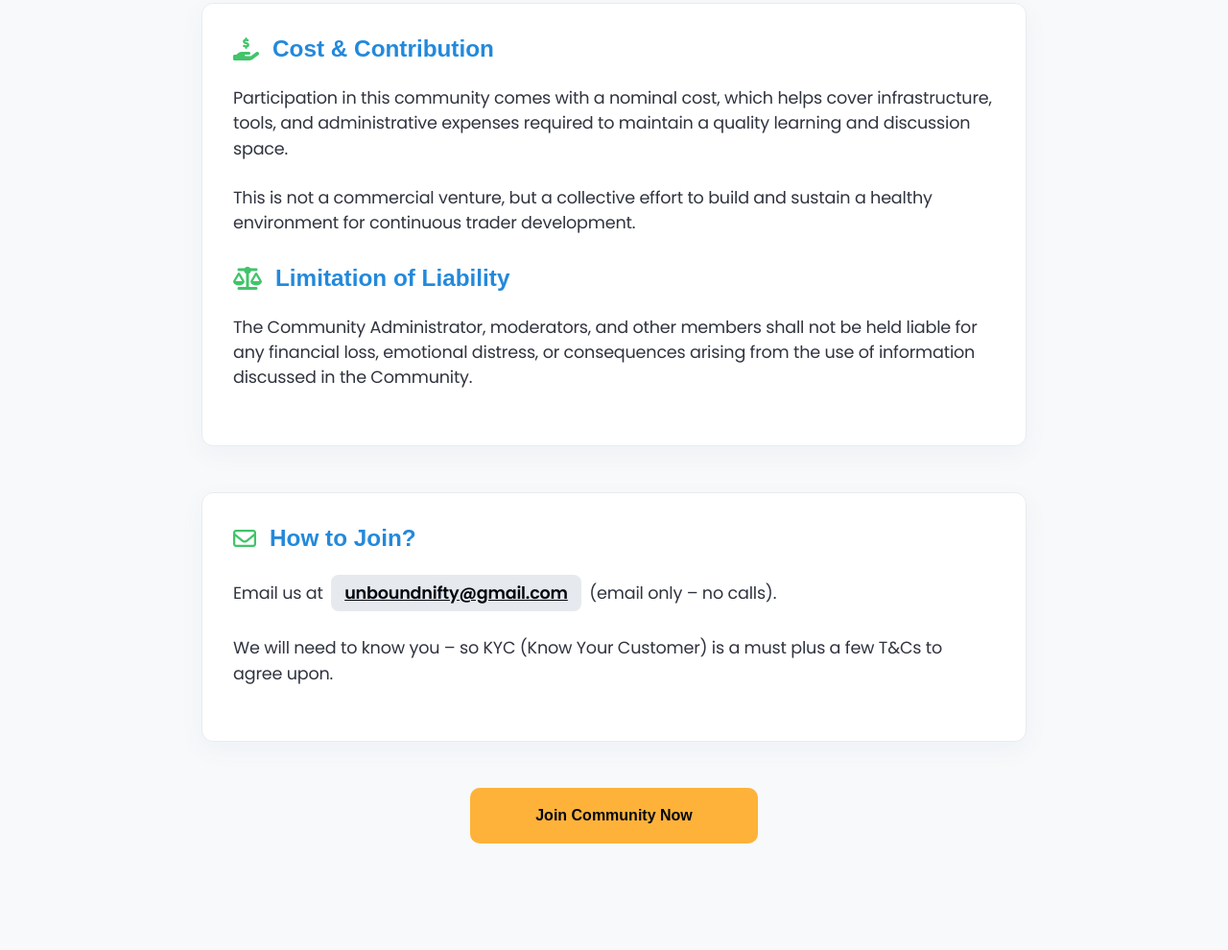
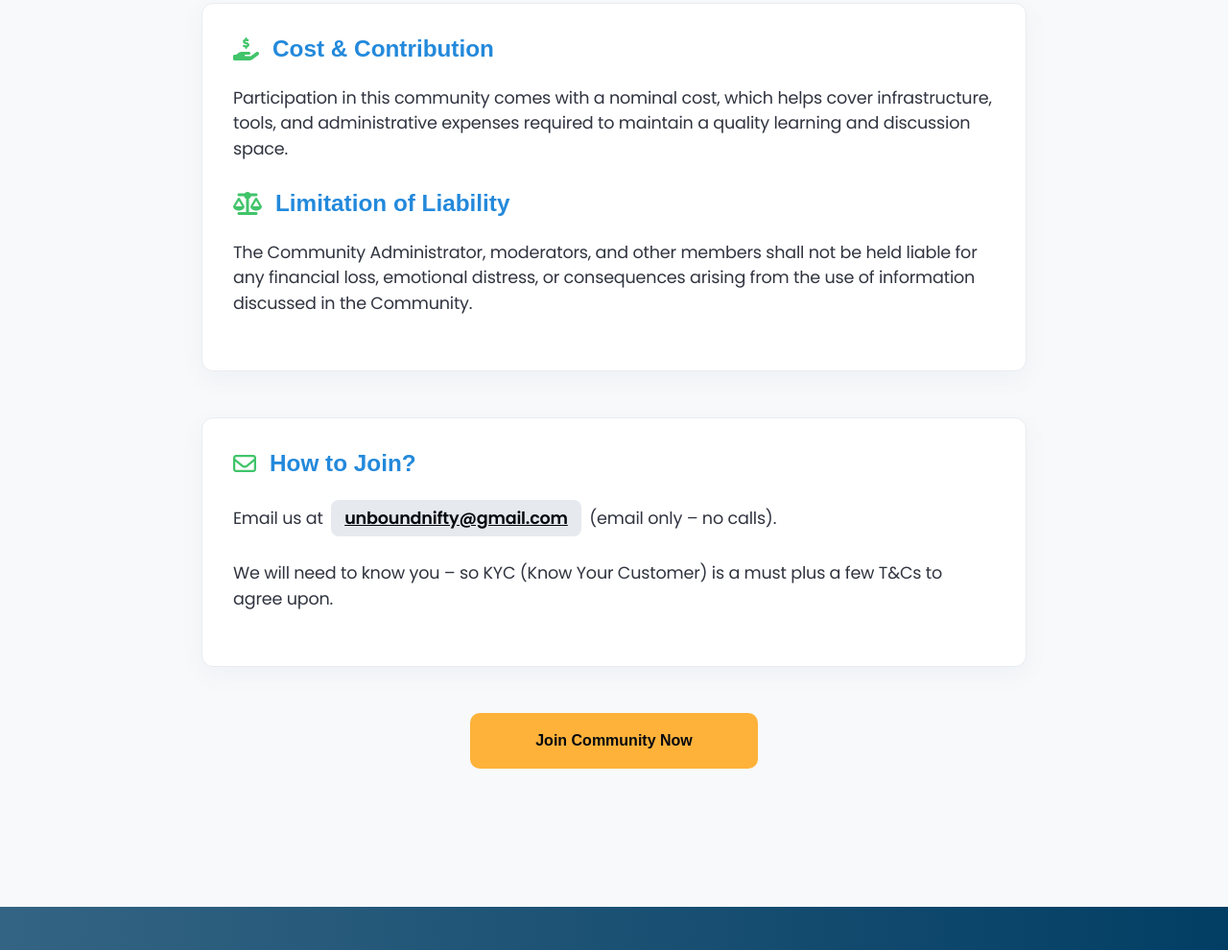
Before and after one commit to Neeraj34Shinde/kandlesticks.com, a website: page src/join-community.html in a window 1280 px wide. Shown: the part 3275-4265 px from the top of the page at 96% size. Drawn offline with Linux system fonts and the light colour scheme.

Commit message:
fix/page

```diff
--- a/src/join-community.html
+++ b/src/join-community.html
@@ -372,8 +372,6 @@
             Participation in this community comes with a nominal cost, which helps cover infrastructure, tools, and
             administrative expenses required to maintain a quality learning and discussion space.
           </p>
-          <p>This is not a commercial venture, but a collective effort to build and sustain a healthy environment for
-            continuous trader development.</p>
           <h2><i class="fas fa-balance-scale"></i> Limitation of Liability</h2>
           <p>The Community Administrator, moderators, and other members shall not be held liable for any financial loss, emotional distress, or consequences arising from the use of information discussed in the Community.
 </p>
```
